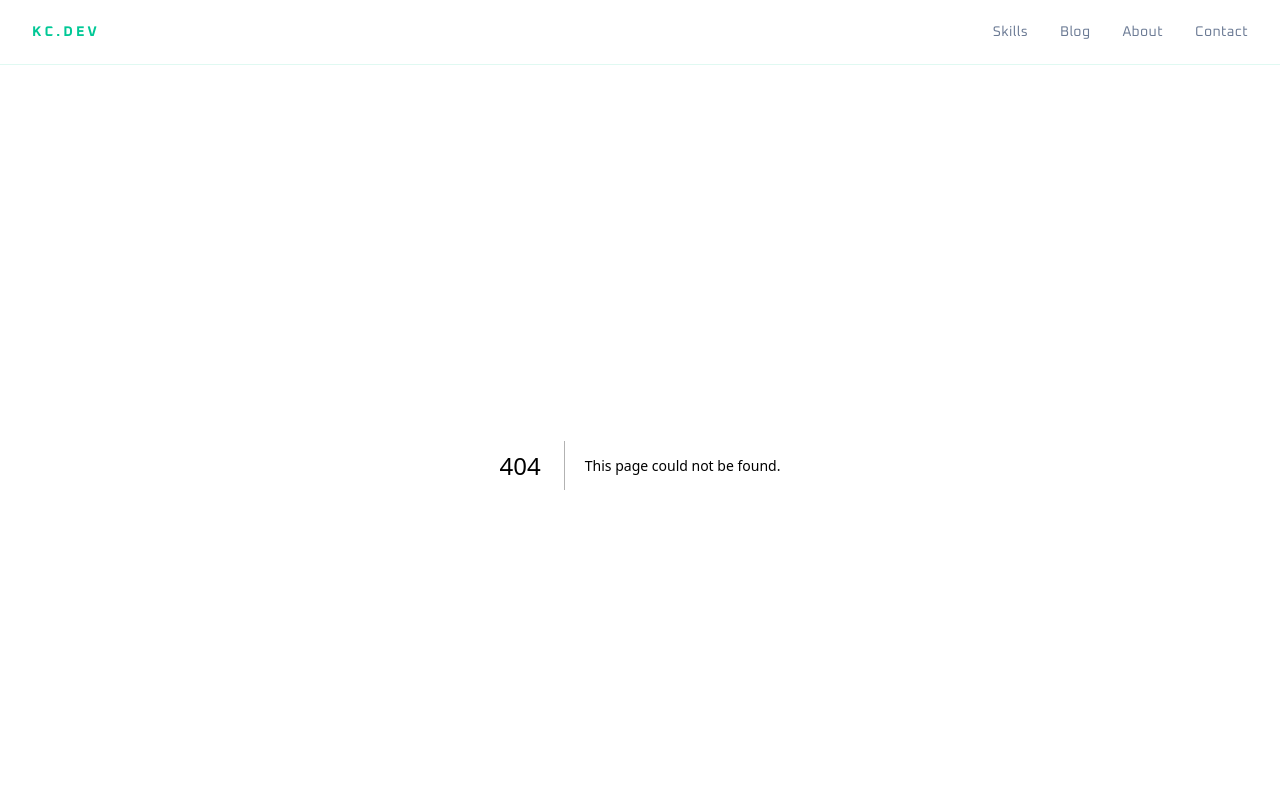
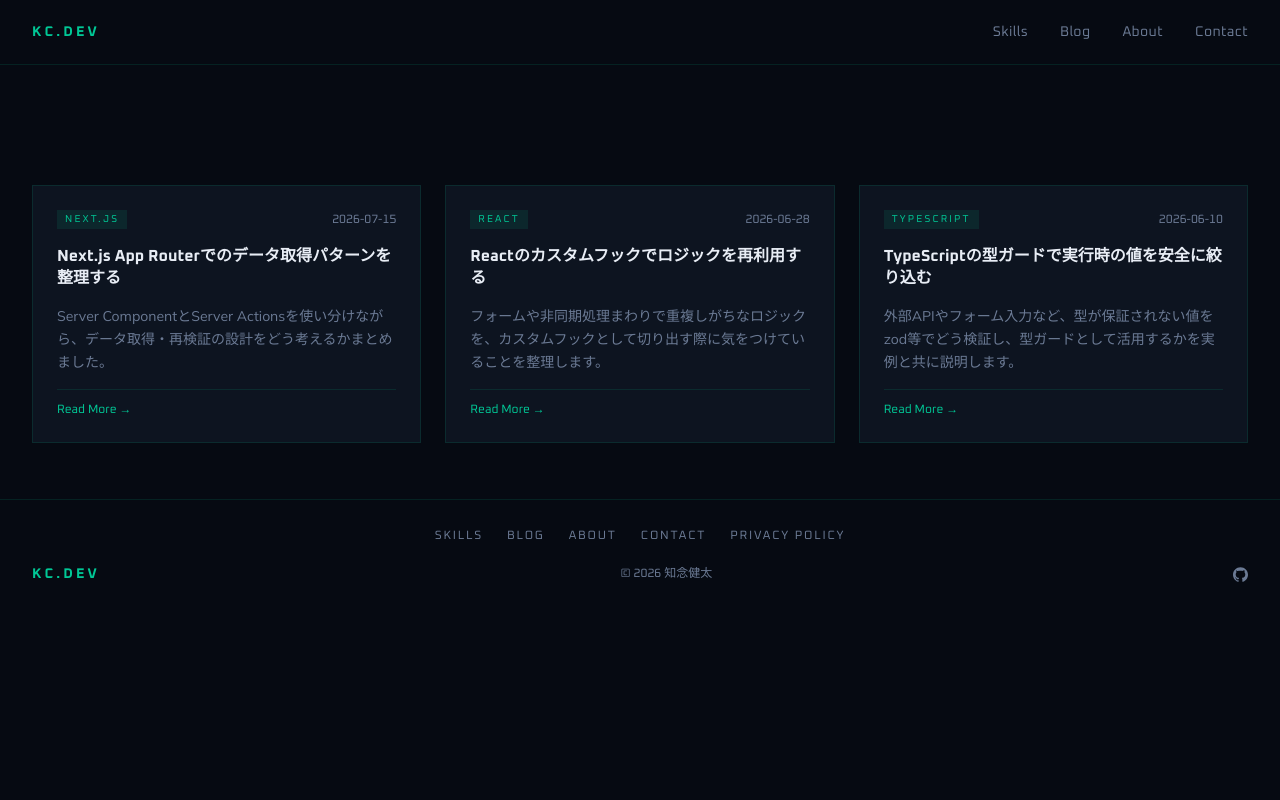
Before and after one commit to kenta-io/portfolio-site, a Next.js app: page /blog in a window 1280 px wide. Before the commit this address had no page. Shown: the top 800 px of the page. Built offline with nearby package versions, Linux system fonts and the light colour scheme.

Commit message:
feat: add blog list page (no filtering)

```diff
--- /dev/null
+++ b/src/app/blog/page.tsx
@@ -0,0 +1,25 @@
+import type { Metadata } from "next";
+import { getBlogPosts } from "@/lib/microcms";
+import { PostCard } from "@/components/blog/PostCard";
+
+export const metadata: Metadata = {
+  title: "ブログ",
+  description:
+    "知念健太が技術的な学びや制作について書いているブログです。React / Next.js / TypeScriptなどの技術記事を中心に発信しています。",
+};
+
+export default async function BlogPage() {
+  const { posts } = await getBlogPosts();
+
+  return (
+    <section className="pt-16">
+      <div className="mx-auto max-w-[1280px] px-4 py-14 md:px-6 lg:px-8">
+        <div className="grid grid-cols-1 gap-4 md:grid-cols-2 md:gap-6 lg:grid-cols-3">
+          {posts.map((post) => (
+            <PostCard key={post.id} post={post} />
+          ))}
+        </div>
+      </div>
+    </section>
+  );
+}
--- /dev/null
+++ b/src/components/blog/PostCard/index.tsx
@@ -0,0 +1,46 @@
+import Link from "next/link";
+import type { BlogPost } from "@/lib/microcms";
+
+type PostCardProps = {
+  post: BlogPost;
+};
+
+export function PostCard({ post }: PostCardProps) {
+  return (
+    <article className="group flex flex-col gap-4 border border-border bg-card p-5 md:p-6">
+      <div className="flex items-center justify-between gap-2">
+        <span className="font-heading bg-accent/10 px-2 py-0.5 text-[10px] uppercase tracking-[0.22em] text-accent">
+          {post.category}
+        </span>
+        <time
+          dateTime={post.publishedAt}
+          className="font-heading shrink-0 text-xs text-muted-foreground"
+        >
+          {post.publishedAt}
+        </time>
+      </div>
+
+      <h3 className="font-heading text-sm font-bold leading-snug md:text-base">
+        <Link
+          href={`/blog/${post.id}`}
+          className="transition-colors group-hover:text-accent"
+        >
+          {post.title}
+        </Link>
+      </h3>
+
+      <p className="flex-1 text-sm leading-relaxed text-muted-foreground">
+        {post.excerpt}
+      </p>
+
+      <div className="flex items-center justify-between border-t border-border pt-3">
+        <Link
+          href={`/blog/${post.id}`}
+          className="font-heading flex items-center gap-1 text-xs text-accent transition-colors hover:text-foreground"
+        >
+          Read More →
+        </Link>
+      </div>
+    </article>
+  );
+}
```
